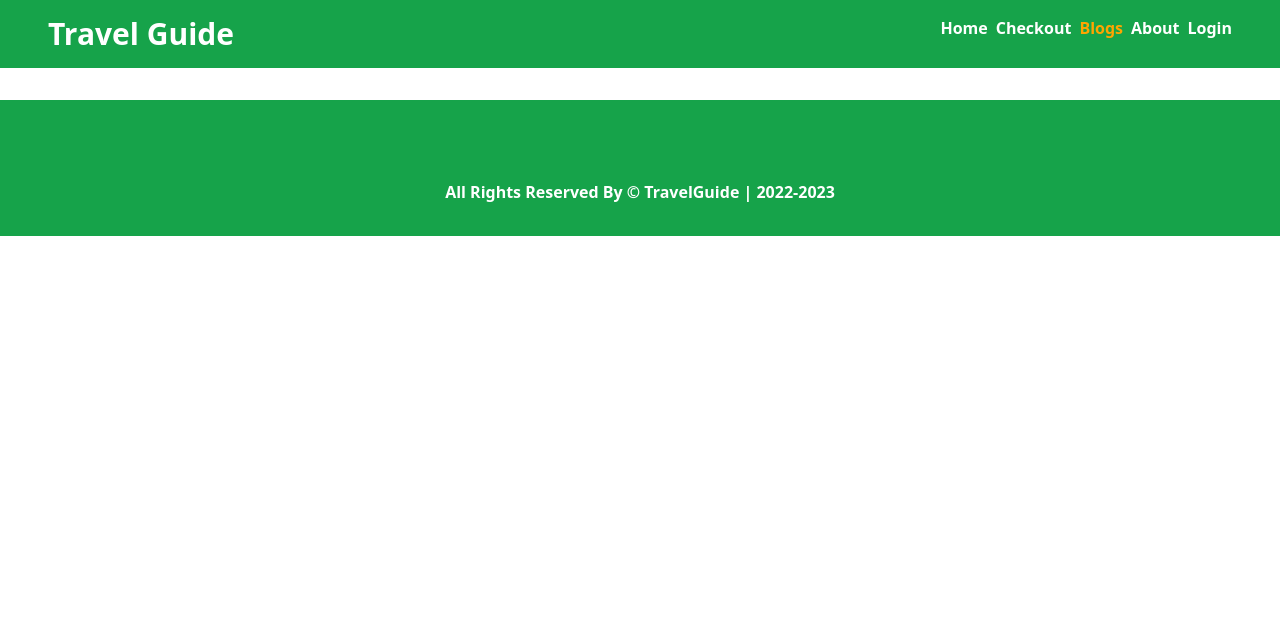
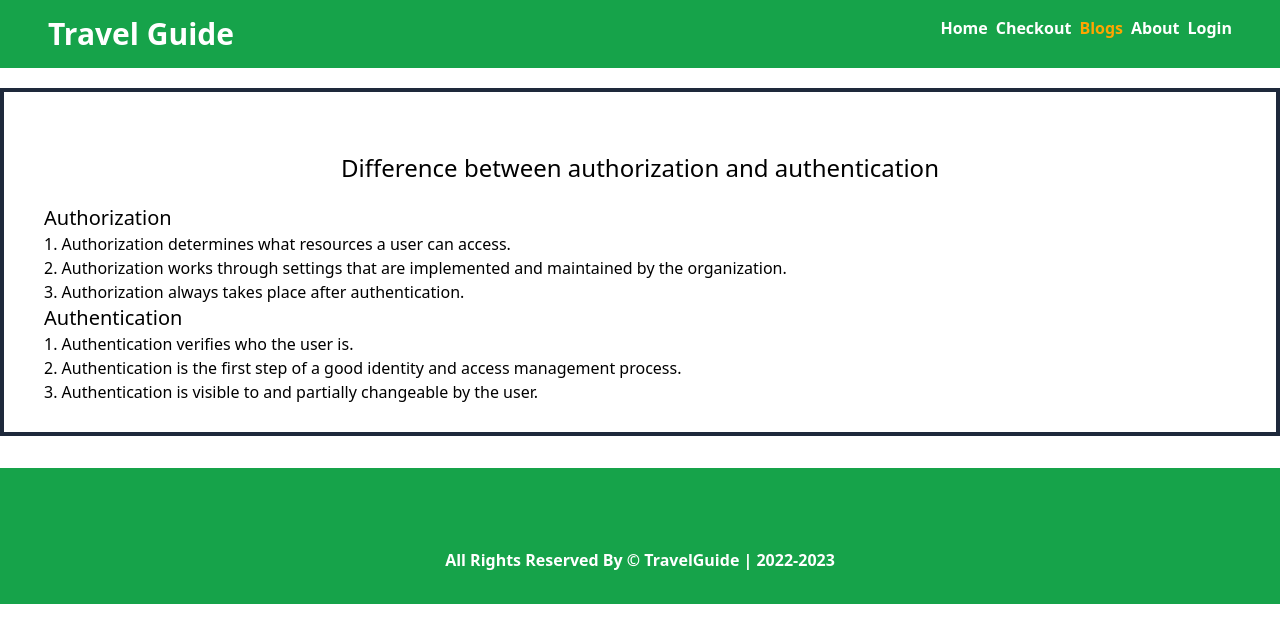
Before and after one commit to ador27/independent-service-provider, a React (Create React App) app: page /blogs in a window 1280 px wide. Shown: the top 642 px of the page. Built offline with nearby package versions, Linux system fonts and the light colour scheme.

Commit message:
difference in blog page

```diff
--- a/src/Components/Blogs/Blogs.js
+++ b/src/Components/Blogs/Blogs.js
@@ -3,6 +3,20 @@ import React from 'react';
 const Blogs = () => {
     return (
         <div>
+            <div className='border-4 border-slate-800 mt-5 py-7'>
+                <h1 className='mt-8 mb-5 text-2xl'>Difference between authorization and authentication</h1>
+                <div className='text-left pl-10'>
+                    <h3 className='text-xl'>Authorization</h3>
+                    <p>1. Authorization determines what resources a user can access.</p>
+                    <p>2. Authorization works through settings that are implemented and maintained by the organization.</p>
+                    <p>3. Authorization always takes place after authentication.</p>
+                    <h3 className='text-xl'>Authentication</h3>
+                    <p>1. Authentication verifies who the user is.</p>
+                    <p>2. Authentication is the first step of a good identity and access management process.</p>
+                    <p>3. Authentication is visible to and partially changeable by the user.</p>
+
+                </div>
+            </div>
 
         </div>
     );
```
